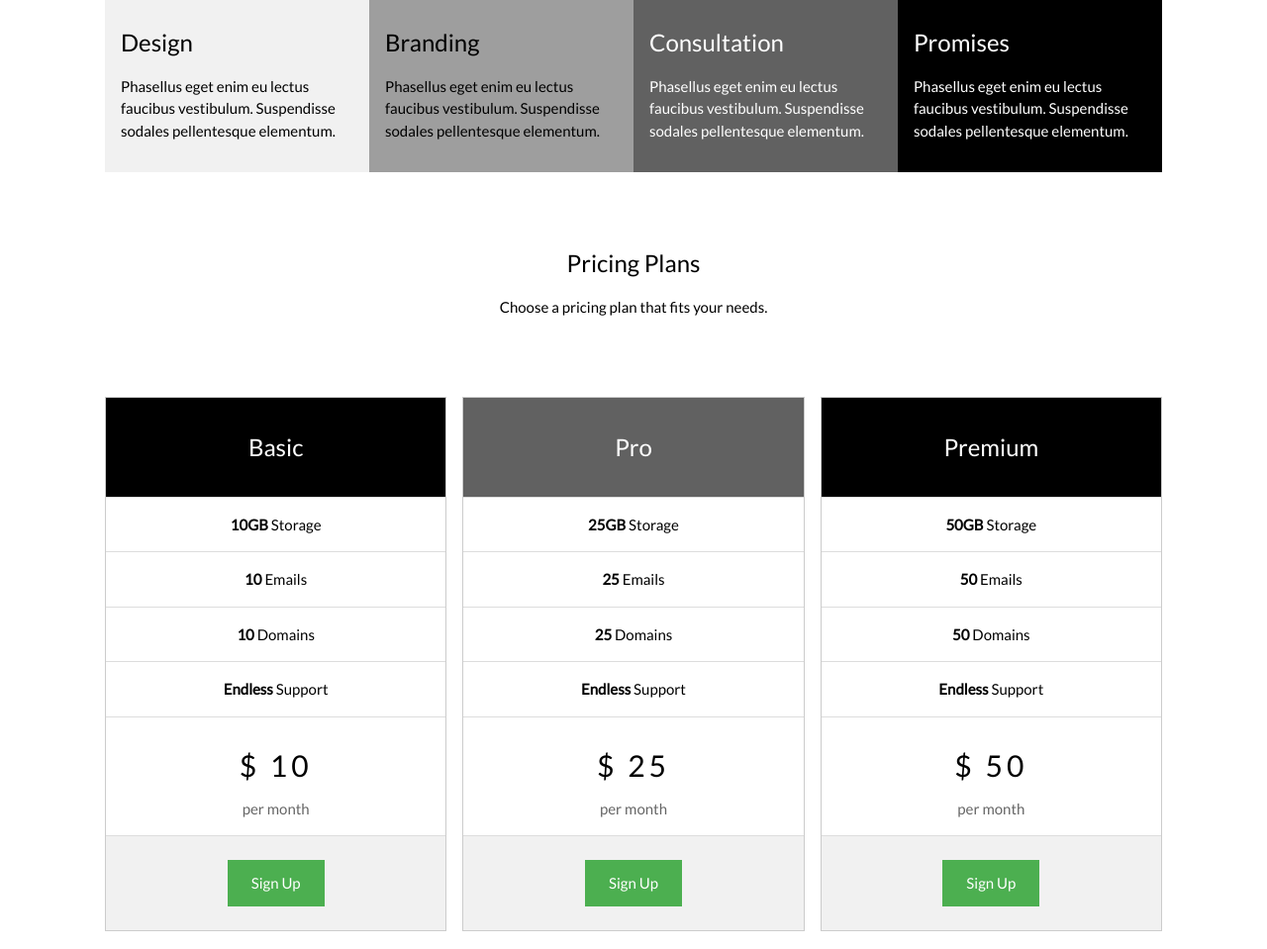
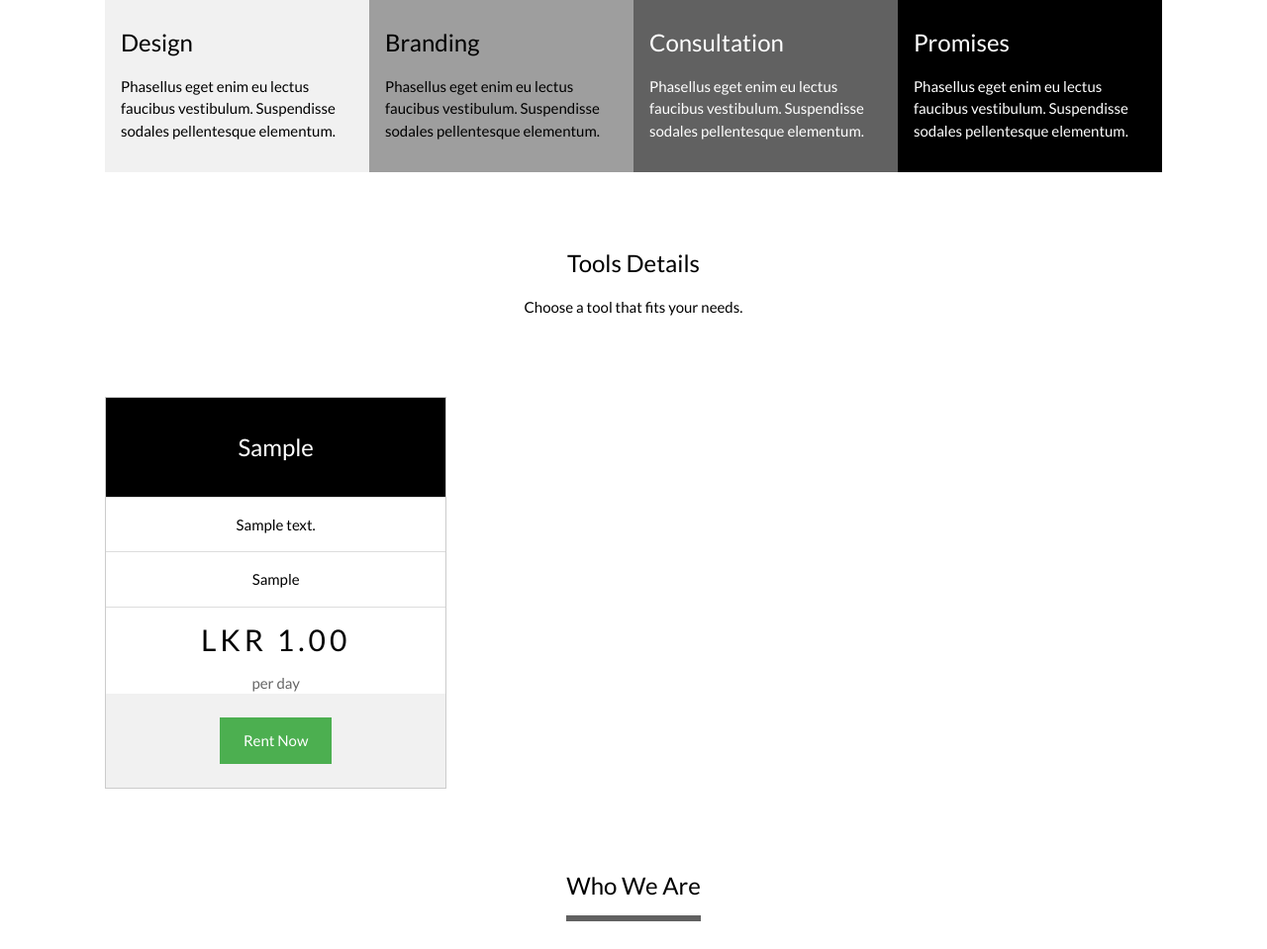
Before and after one commit to ianila/powertools, a Django app: template templates/web/home.html in a window 1280 px wide. Shown: the part 1189-2148 px from the top of the page at 99% size. Run offline with Django 3.2, Linux system fonts and the light colour scheme; the template is opened without the code that fills it: values that come from a table or form of the project are taken from there, others are empty; tables that the repository leaves empty hold one stand-in row (values such as "Sample post").

Commit message:
web: show random 3 tools

```diff
--- a/powertools/urls.py
+++ b/powertools/urls.py
@@ -29,5 +29,5 @@ urlpatterns = [
     url(r'^controlpanel/updatetools/', controlpanel_views.update_tools, name='updatetools'),
     url(r'^controlpanel/deletetools/', controlpanel_views.delete_tools, name='deletetools'),
     url(r'^admin/', admin.site.urls),
-    url(r'^/$', web_views.home, name='web_home'),
+    url(r'^$', web_views.home, name='web_home'),
 ]
--- a/templates/web/home.html
+++ b/templates/web/home.html
@@ -21,7 +21,7 @@ html,body,h1,h2,h3,h4 {font-family:"Lato", sans-serif}
       <a href="#" class="w3-button w3-block">Home</a>
     </div>
     <div class="w3-col s3">
-      <a href="#plans" class="w3-button w3-block">Tools</a>
+      <a href="#tools" class="w3-button w3-block">Tools</a>
     </div>
     <div class="w3-col s3">
       <a href="#about" class="w3-button w3-block">About</a>
@@ -100,63 +100,28 @@ html,body,h1,h2,h3,h4 {font-family:"Lato", sans-serif}
   </div>
 
   <!-- Grid -->
-  <div class="w3-row-padding" id="plans">
+  <div class="w3-row-padding" id="tools">
     <div class="w3-center w3-padding-64">
-      <h3>Pricing Plans</h3>
-      <p>Choose a pricing plan that fits your needs.</p>
+      <h3>Tools Details</h3>
+      <p>Choose a tool that fits your needs.</p>
     </div>
 
+{% for tool in tools %}
     <div class="w3-third w3-margin-bottom">
       <ul class="w3-ul w3-border w3-center w3-hover-shadow">
-        <li class="w3-black w3-xlarge w3-padding-32">Basic</li>
-        <li class="w3-padding-16"><b>10GB</b> Storage</li>
-        <li class="w3-padding-16"><b>10</b> Emails</li>
-        <li class="w3-padding-16"><b>10</b> Domains</li>
-        <li class="w3-padding-16"><b>Endless</b> Support</li>
-        <li class="w3-padding-16">
-          <h2 class="w3-wide">$ 10</h2>
-          <span class="w3-opacity">per month</span>
+        <li class="w3-black w3-xlarge w3-padding-32">{{ tool.make }}</li>
+        <li class="w3-padding-16">{{ tool.desc }}</li>
+        <li class="w3-padding-16">{{ tool.serialno }}</li>
+          <h2 class="w3-wide">LKR {{ tool.rentalvalue }}</h2>
+          <span class="w3-opacity">per day</span>
         </li>
         <li class="w3-light-grey w3-padding-24">
-          <button class="w3-button w3-green w3-padding-large">Sign Up</button>
+          <button class="w3-button w3-green w3-padding-large">Rent Now</button>
         </li>
       </ul>
     </div>
+{% endfor %}
 
-    <div class="w3-third w3-margin-bottom">
-      <ul class="w3-ul w3-border w3-center w3-hover-shadow">
-        <li class="w3-dark-grey w3-xlarge w3-padding-32">Pro</li>
-        <li class="w3-padding-16"><b>25GB</b> Storage</li>
-        <li class="w3-padding-16"><b>25</b> Emails</li>
-        <li class="w3-padding-16"><b>25</b> Domains</li>
-        <li class="w3-padding-16"><b>Endless</b> Support</li>
-        <li class="w3-padding-16">
-          <h2 class="w3-wide">$ 25</h2>
-          <span class="w3-opacity">per month</span>
-        </li>
-        <li class="w3-light-grey w3-padding-24">
-          <button class="w3-button w3-green w3-padding-large">Sign Up</button>
-        </li>
-      </ul>
-    </div>
-
-    <div class="w3-third w3-margin-bottom">
-      <ul class="w3-ul w3-border w3-center w3-hover-shadow">
-        <li class="w3-black w3-xlarge w3-padding-32">Premium</li>
-        <li class="w3-padding-16"><b>50GB</b> Storage</li>
-        <li class="w3-padding-16"><b>50</b> Emails</li>
-        <li class="w3-padding-16"><b>50</b> Domains</li>
-        <li class="w3-padding-16"><b>Endless</b> Support</li>
-        <li class="w3-padding-16">
-          <h2 class="w3-wide">$ 50</h2>
-          <span class="w3-opacity">per month</span>
-        </li>
-        <li class="w3-light-grey w3-padding-24">
-          <button class="w3-button w3-green w3-padding-large">Sign Up</button>
-        </li>
-      </ul>
-    </div>
-  </div>
 
   <!-- Grid -->
   <div class="w3-row-padding" id="about">
--- a/web/views.py
+++ b/web/views.py
@@ -1,4 +1,6 @@
 from django.shortcuts import render
+from tools.models import Tool
 
 def home(request):
-    return render(request, 'web/home.html')
+    tools = list(Tool.objects.all().order_by('?'))[0:3]
+    return render(request, 'web/home.html', {'tools': tools})
```
